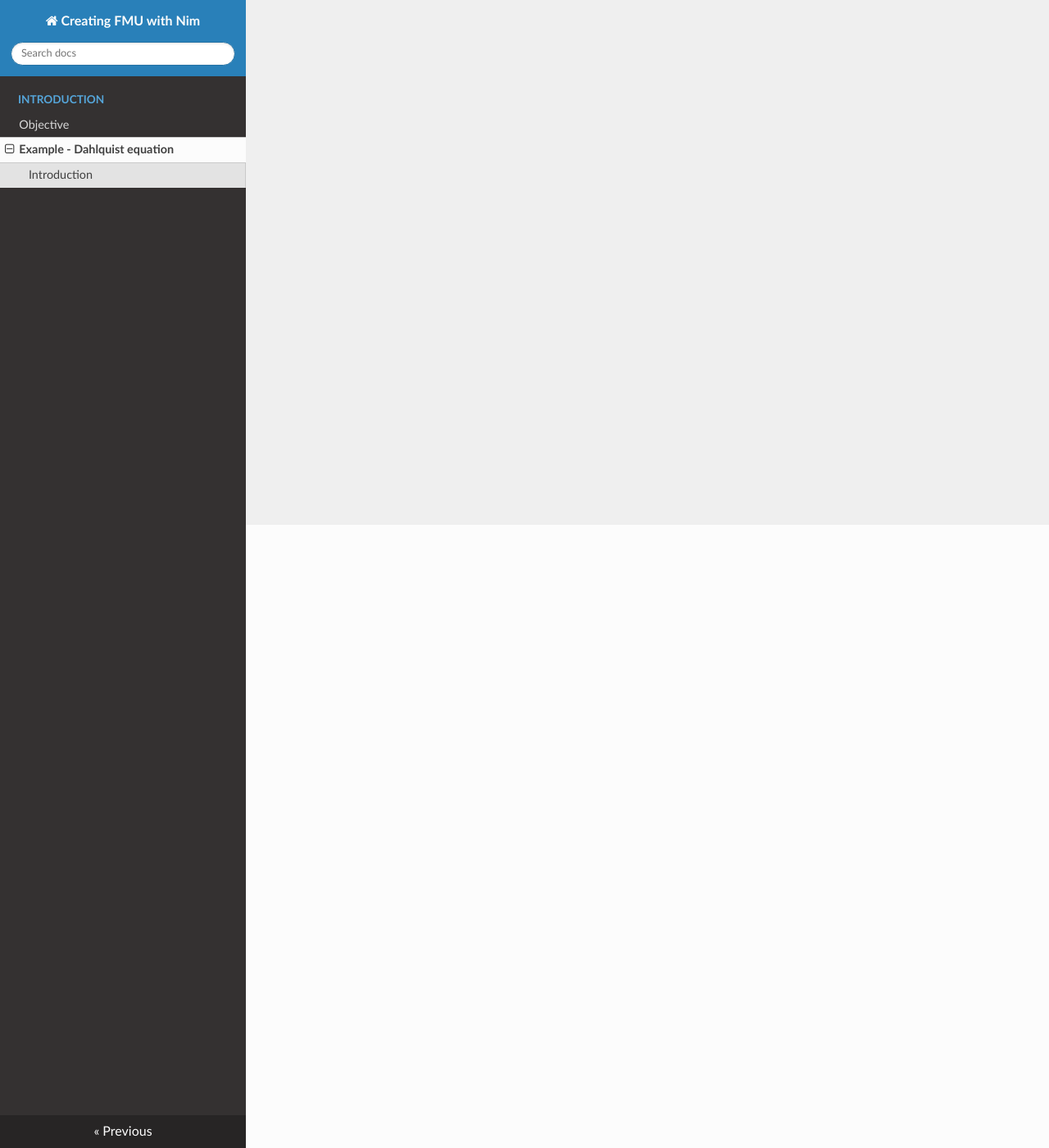
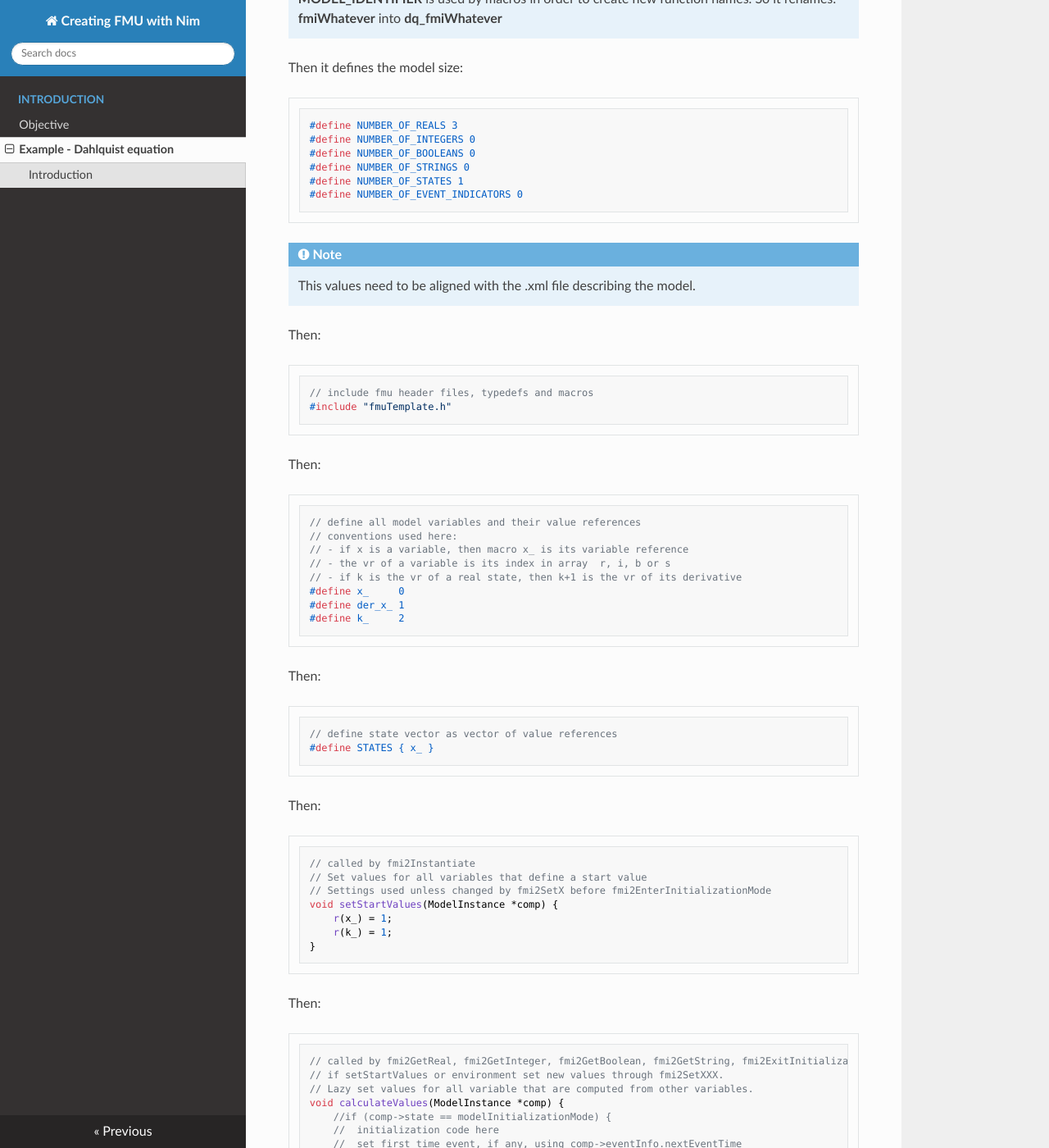
Before and after one commit to mantielero/fmi, an MkDocs documentation site: the page built from docs/dq.md, in a window 1280 px wide and 1400 px high, scrolled down 760 px. Shown: the whole window at 82% size. Built offline with MkDocs 1.6.1, drawn with Linux system fonts in a browser that asks for light colours; nearby versions of some CDN libraries; some of the changed text lies outside the part shown.

Commit message:
Just the code

````diff
--- a/docs/dq.md
+++ b/docs/dq.md
@@ -7,10 +7,101 @@ It aims to solve the the Dahlquist test equation.
 - der(x) = - k * x and x(0) = 1.
 - Analytical solution: x(t) = exp(-k*t).
 
+# Analysis
+## The C-code
 The file [dq.c](https://github.com/qtronic/fmusdk/blob/master/fmu20/src/models/dq/dq.c) goes as follows.
 
-Define `class name` and `unique id`:
+Define **class name** and **unique id**:
 ```c
 #define MODEL_IDENTIFIER dq
 #define MODEL_GUID "{8c4e810f-3df3-4a00-8276-176fa3c9f000}"
 ```
+!!! note
+    **MODEL_IDENTIFIER**  is used by macros in order to create new function names. So it renames: **fmiWhatever** into **dq_fmiWhatever**
+
+Then it defines the model size:
+```c
+#define NUMBER_OF_REALS 3
+#define NUMBER_OF_INTEGERS 0
+#define NUMBER_OF_BOOLEANS 0
+#define NUMBER_OF_STRINGS 0
+#define NUMBER_OF_STATES 1
+#define NUMBER_OF_EVENT_INDICATORS 0
+```
+
+!!! note
+    This values need to be aligned with the .xml file describing the model.
+
+Then:
+```c
+// include fmu header files, typedefs and macros
+#include "fmuTemplate.h"
+```
+
+Then:
+```c
+// define all model variables and their value references
+// conventions used here:
+// - if x is a variable, then macro x_ is its variable reference
+// - the vr of a variable is its index in array  r, i, b or s
+// - if k is the vr of a real state, then k+1 is the vr of its derivative
+#define x_     0
+#define der_x_ 1
+#define k_     2
+```
+
+Then:
+```c
+// define state vector as vector of value references
+#define STATES { x_ }
+```
+
+Then:
+```c
+// called by fmi2Instantiate
+// Set values for all variables that define a start value
+// Settings used unless changed by fmi2SetX before fmi2EnterInitializationMode
+void setStartValues(ModelInstance *comp) {
+    r(x_) = 1;
+    r(k_) = 1;
+}
+```
+
+Then:
+```c
+// called by fmi2GetReal, fmi2GetInteger, fmi2GetBoolean, fmi2GetString, fmi2ExitInitialization
+// if setStartValues or environment set new values through fmi2SetXXX.
+// Lazy set values for all variable that are computed from other variables.
+void calculateValues(ModelInstance *comp) {
+    //if (comp->state == modelInitializationMode) {
+    //  initialization code here
+    //  set first time event, if any, using comp->eventInfo.nextEventTime
+    //}
+}
+```
+
+Then:
+```c
+// called by fmi2GetReal, fmi2GetContinuousStates and fmi2GetDerivatives
+fmi2Real getReal(ModelInstance* comp, fmi2ValueReference vr){
+    switch (vr) {
+        case x_     : return r(x_);
+        case der_x_ : return - r(k_) * r(x_);
+        case k_     : return r(k_);
+        default: return 0;
+    }
+}
+```
+
+Then:
+```c
+// used to set the next time event, if any.
+void eventUpdate(ModelInstance *comp, fmi2EventInfo *eventInfo, int isTimeEvent, int isNewEventIteration) {
+}
+```
+
+Then:
+```c
+// include code that implements the FMI based on the above definitions
+#include "fmuTemplate.c"
+```
````
